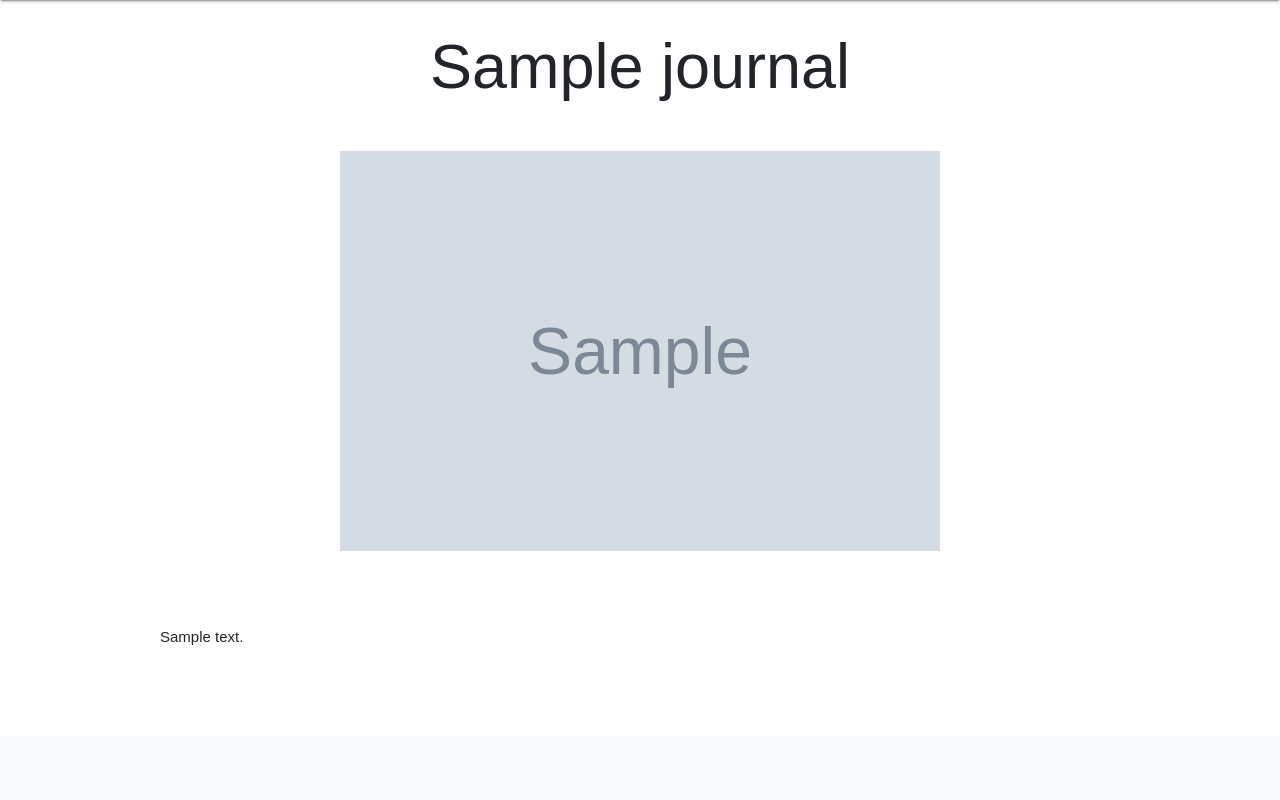
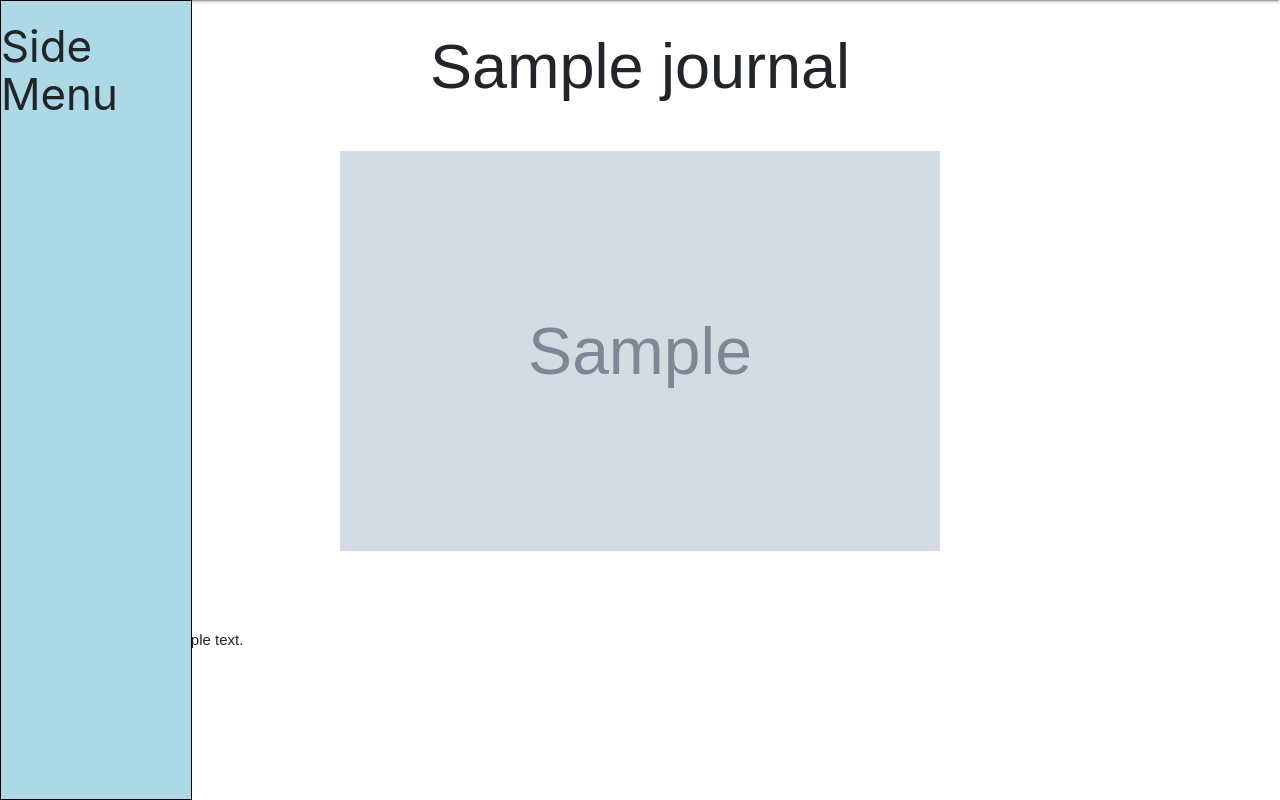
Before and after one commit to emmanuelobo/journalize, a Django app: page /entry/1 in a window 1280 px wide. Shown: the part 64-864 px from the top of the page. Before the commit the page ends 709 px from the top, so only its background shows below. Run offline with Django 3.2, Linux system fonts and the light colour scheme; tables that the repository leaves empty hold one stand-in row (values such as "Sample post"); grey boxes marked "Sample" are stand-in pictures; some libraries are stand-ins or nearby versions.

Commit message:
preview style changes

```diff
--- a/app/static/css/journal.css
+++ b/app/static/css/journal.css
@@ -1,11 +1,13 @@
 .main-container{
     margin: auto;
     width: 75%;
+    height: 100%;
+    overflow-y: scroll;
 }
 
 .journal-preview-title{
     text-align: center;
-    font-family: 'Quicksand', sans-serif;
+    font-family: 'Hind Madurai', sans-serif;
     margin-bottom: 2rem;
 }
 
@@ -16,16 +18,8 @@
 
 .journal-preview-body{
     font-size: 15px;
-    font-family: 'Alegreya Sans', sans-serif;
-    /* font-family: 'Archivo Narrow', sans-serif;
-    font-family: 'Armata', sans-serif;
-    font-family: 'Barlow Condensed', sans-serif;
-    font-family: 'Dosis', sans-serif;
-    font-family: 'Gentium Basic', serif;
-    font-family: 'Hind Madurai', sans-serif;
+    line-height: 27px;
     font-family: 'Karla', sans-serif;
-    font-family: 'Khand', sans-serif;
-    font-family: 'Khula', sans-serif; */
 }
 
 .read-time{
@@ -51,3 +45,15 @@ a:hover{
     display: inline;
     text-align: center;
 }
+
+.side-menu{
+    width: 15%;
+    border: 1px solid black;
+    background-color: lightblue;
+    position: absolute;
+    height: 100%;
+}
+
+.side-menu-content{
+
+}
--- a/app/template/subtemplate/journal_entry.html
+++ b/app/template/subtemplate/journal_entry.html
@@ -14,6 +14,11 @@
 </head>
 <body>
     <div class="body">
+        <div class="side-menu">
+            <div class="side-menu-content">
+                <h3>Side Menu</h3>
+            </div>
+        </div>
 
         <div class="main-container">
                 {% if entry.image %}
```
